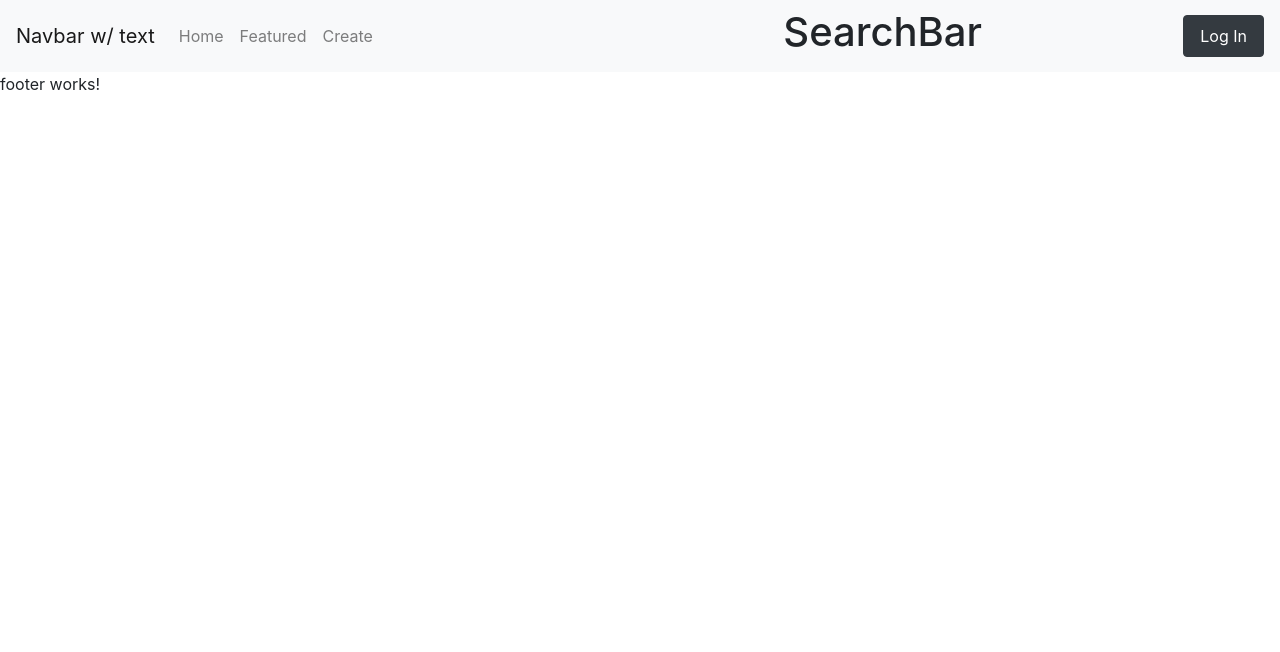
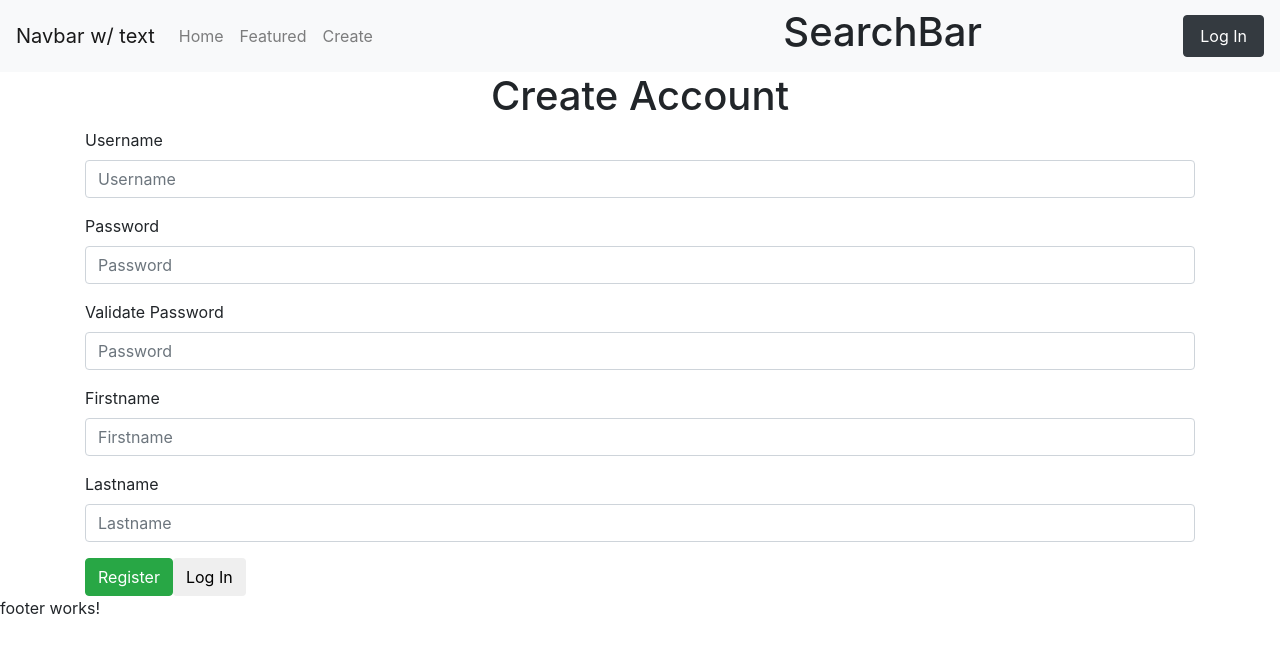
Before and after one commit to RaymondKADuncan/RevatureEventsApp, an Angular app in the folder front-end/: page /create-account in a window 1280 px wide. Before the commit this address led to /. Shown: the top 652 px of the page. Built offline with nearby package versions, Linux system fonts and the light colour scheme.

Commit message:
Updated the .gitignore to ignore generated files. Updated the login component to send an http request to the back end

```diff
--- a/front-end/src/app/app-routing.module.ts
+++ b/front-end/src/app/app-routing.module.ts
@@ -5,6 +5,7 @@ import { FeaturedEventsViewComponent } from './views/featured-events-view/featur
 import { CrudEventViewComponent } from './views/crud-event-view/crud-event-view.component';
 import { HomeComponent } from './components/home/home.component';
 import { ImageBannerComponent } from './components/image-banner/image-banner.component';
+import { CreateAccountComponent } from './components/create-account/create-account.component';
 
 export const routes: Routes = [
     {path: '', redirectTo: '/home', pathMatch: 'full'},
@@ -12,7 +13,8 @@ export const routes: Routes = [
     {path: 'login', component: LoginComponent},
     {path: 'featured', component: FeaturedEventsViewComponent},
     {path: 'create-event', component: CrudEventViewComponent},
-    {path: 'banner', component: ImageBannerComponent}
+    {path: 'banner', component: ImageBannerComponent},
+    {path: 'create-account', component: CreateAccountComponent}
 ];
 
 @NgModule({
--- a/front-end/src/app/app.module.ts
+++ b/front-end/src/app/app.module.ts
@@ -17,6 +17,7 @@ import { AuthService } from './services/auth.service';
 
 import { LoginComponent } from './components/login/login.component';
 import { HomeComponent } from './components/home/home.component';
+import { CreateAccountComponent } from './components/create-account/create-account.component';
 
 @NgModule({
   declarations: [
@@ -30,7 +31,8 @@ import { HomeComponent } from './components/home/home.component';
     LoginComponent,
     HomeComponent,
     FeaturedEventsViewComponent,
-    CrudEventViewComponent
+    CrudEventViewComponent,
+    CreateAccountComponent
   ],
   imports: [
     BrowserModule,
--- /dev/null
+++ b/front-end/src/app/components/create-account/create-account.component.html
@@ -0,0 +1,29 @@
+<div style="text-align: center">
+  <h1>Create Account</h1>
+</div>
+<form>
+  <div class="container">
+    <div class="form-group">
+      <label for="username">Username</label>
+      <input type="text" class="form-control" name="username" id="username" placeholder="Username" required minlength="1" maxlength="50" [(ngModel)]="username">
+    </div>
+    <div class="form-group">
+      <label for="password">Password</label>
+      <input type="password" class="form-control" name="password" id="password" placeholder="Password" required minlength="1" maxlength="50" [(ngModel)]="password">
+    </div>
+    <div class="form-group">
+      <label for="validatePassword">Validate Password</label>
+      <input type="password" class="form-control" name="validatePassword" id="validatePassword" placeholder="Password" required minlength="1" maxlength="50" [(ngModel)]="validatePassword">
+    </div>
+    <div class="form-group">
+      <label for="firstname">Firstname</label>
+      <input type="text" class="form-control" name="firstname" id="firstname" placeholder="Firstname" required minlength="1" maxlength="50" [(ngModel)]="firstname">
+    </div>
+    <div class="form-group">
+      <label for="lastname">Lastname</label>
+      <input type="text" class="form-control" name="lastname" id="lastname" placeholder="Lastname" required minlength="1" maxlength="50" [(ngModel)]="lastname">
+    </div>
+    <button type="button" class="btn btn-success" (click)="createAccount()">Register</button>
+    <button type="button" class="btn btn-default" (click)="login()">Log In</button>
+  </div>
+</form>
--- /dev/null
+++ b/front-end/src/app/components/create-account/create-account.component.ts
@@ -0,0 +1,56 @@
+import { Component, OnInit } from '@angular/core';
+import { Router } from '@angular/router';
+
+import { AuthService } from '../../services/auth.service';
+import { ContextService } from '../../services/context.service';
+import { User } from '../../models/user.model';
+import { Context } from 'vm';
+
+@Component({
+  selector: 'app-create-account',
+  templateUrl: './create-account.component.html',
+  styleUrls: ['./create-account.component.css']
+})
+export class CreateAccountComponent implements OnInit {
+
+  private username;
+  private password;
+  private validatePassword;
+  private firstname;
+  private lastname;
+
+
+  constructor(
+    private authService: AuthService,
+    private router: Router,
+    private context: ContextService
+  ) { }
+
+  ngOnInit() {
+  }
+
+  createAccount() {
+    if (this.password === this.validatePassword) {
+      this.authService.createAccount(this.username, this.password, this.firstname, this.lastname).subscribe(
+        data => {
+          if (data != null) {
+            // User received. Navigate to the home page...
+            const user = <User> data;
+            this.context.setUser(user);
+            this.router.navigateByUrl('home');
+
+          } else {
+            // Set the username field as red...
+          }
+        }
+      );
+
+    } else {
+      // Set the password fields as red
+    }
+  }
+
+  login() {
+    this.router.navigateByUrl('login');
+  }
+}
--- a/front-end/src/app/components/login/login.component.html
+++ b/front-end/src/app/components/login/login.component.html
@@ -5,13 +5,13 @@
   <div class="container">
     <div class="form-group">
       <label for="username">Username</label>
-      <input type="text" class="form-control" id="username" required minlength="1" maxlength="50">
+      <input type="text" class="form-control" name="username" id="username" placeholder="Username" required minlength="1" maxlength="50" [(ngModel)]="username">
     </div>
     <div class="form-group">
       <label for="password">Password</label>
-      <input type="password" class="form-control" id="password" required>
+      <input type="password" class="form-control" name="password" id="password" placeholder="Password" required minlength="1" maxlength="50" [(ngModel)]="password">
     </div>
-    <button type="submit" class="btn btn-success">Submit</button>
-    <button type="button" class="btn btn-default">Register</button>
+    <button type="button" class="btn btn-success" (click)="login()">Log In</button>
+    <button type="button" class="btn btn-default" (click)="createAccount()">Register</button>
   </div>
 </form>
--- a/front-end/src/app/components/login/login.component.ts
+++ b/front-end/src/app/components/login/login.component.ts
@@ -1,4 +1,9 @@
 import { Component, OnInit } from '@angular/core';
+import { Router } from '@angular/router';
+
+import { AuthService } from '../../services/auth.service';
+import { ContextService } from '../../services/context.service';
+import { User } from '../../models/user';
 
 @Component({
   selector: 'app-login',
@@ -7,9 +12,38 @@ import { Component, OnInit } from '@angular/core';
 })
 export class LoginComponent implements OnInit {
 
-  constructor() { }
+  private username;
+  private password;
+
+  constructor(
+    private authService: AuthService,
+    private context: ContextService,
+    private router: Router
+  ) { }
 
   ngOnInit() {
+    if (this.context.getUser() != null) {
+      this.router.navigateByUrl('home');
+    }
+  }
+
+  login() {
+    this.authService.login(this.username, this.password).subscribe(
+      data => {
+        if (data != null) {
+          // User received, redirect to homepage
+          // @ts-ignore
+          const user = <User> data;
+          // @ts-ignore
+          this.context.setUser(user);
+          this.router.navigateByUrl('home');
+        }
+      }
+    );
+  }
+
+  createAccount() {
+    this.router.navigateByUrl('create-account');
   }
 
 }
--- a/front-end/src/app/components/navbar/navbar.component.html
+++ b/front-end/src/app/components/navbar/navbar.component.html
@@ -25,9 +25,10 @@
       <input type="button" value="Log Out" name="logout-btn" id="logout-btn" class="btn btn-dark" *ngIf="loggedIn" (click)="logout()">
       <div class="dropdown-menu" style="right: 0; left: auto;" aria-labelledby="navbarDropdownMenuLink">
       <div class="form-group m-2 " (keyup.enter)="login()">
-        <input type="text" name="username" id="username" placeholder="Username" class="form-control" [(ngModel)]="username">
-        <input type="password" name="password" id="password" placeholder="Password" class="form-control" [(ngModel)]="password">
+        <input type="text" name="username" id="nav-username" placeholder="Username" class="form-control" [(ngModel)]="username">
+        <input type="password" name="password" id="nav-password" placeholder="Password" class="form-control" [(ngModel)]="password">
         <input type="button" value="Log In" name="login-btn" id="login-btn" class="btn btn-dark" (click)="login()">
+        <input type="button" value="New Account" name="createAccount-btn" id="createAccount-btn" class="btn btn-success" (click)="createAccount()">
       </div>
     </div>
   </div>
--- a/front-end/src/app/components/navbar/navbar.component.ts
+++ b/front-end/src/app/components/navbar/navbar.component.ts
@@ -60,4 +60,9 @@ export class NavbarComponent implements OnInit {
     this.loggedIn = false;
   }
 
+  createAccount() {
+    // Redirect to the create account page
+    this.router.navigateByUrl('/create-account');
+  }
+
 }
--- a/front-end/src/app/services/auth.service.ts
+++ b/front-end/src/app/services/auth.service.ts
@@ -23,8 +23,19 @@ export class AuthService {
     return this.http.post<User>(this.url.concat('login'), JSON.stringify(user));
   }
 
+  createAccount(username: String, password: String, firstname: String, lastname: String) {
+    const user = {
+      username: username,
+      password: password,
+      firstname: firstname,
+      lastname: lastname
+    };
+    return this.http.post<User>(this.url.concat('users/add'), user);
+  }
+
   validate(username: String, password: String): Boolean {
     return null;
   }
 
+
 }
```
Also changed, not shown: front-end/src/app/components/create-account/create-account.component.css (added), 2 other files (tests, documents, lock files or other folders).
